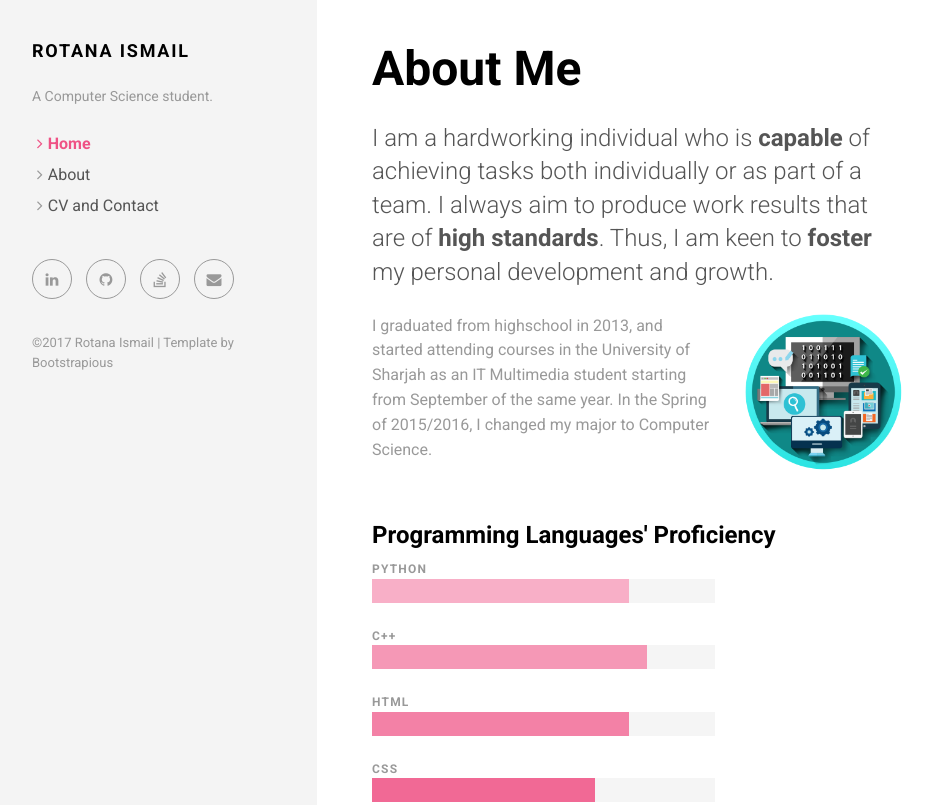
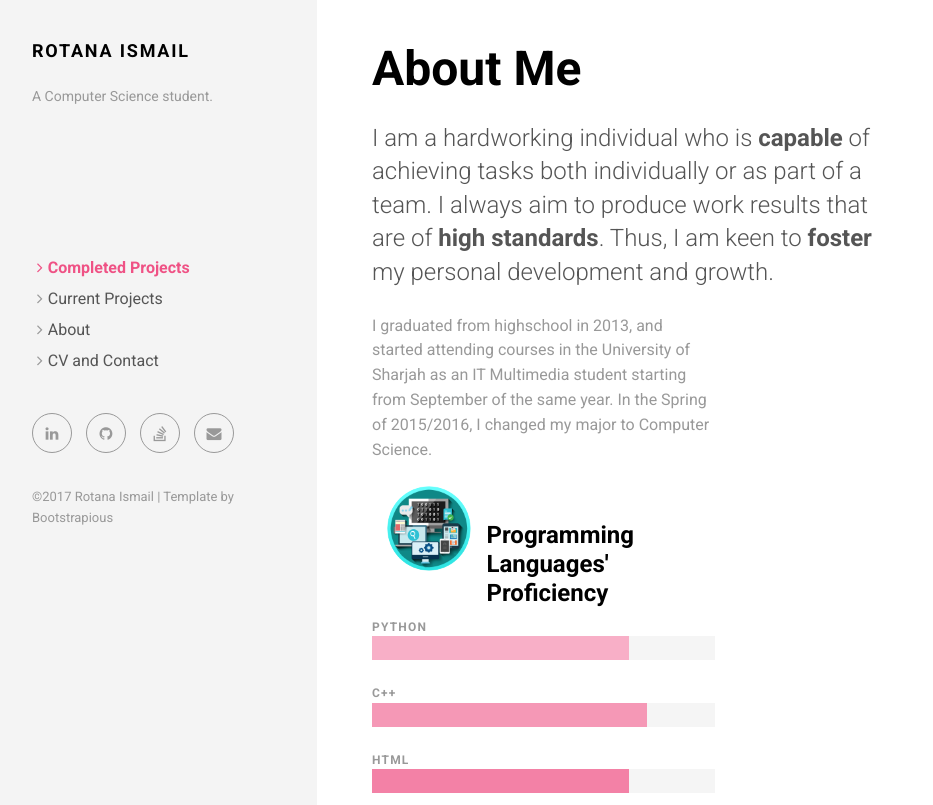
Before and after one commit to rotanaLBI/Portfolio, a plain HTML site: page Online Portfolio/about.html in a window 1280 px wide. Shown: the top 805 px of the page, without its empty margins (3-936 px from the left). Drawn offline with nearby package versions, Linux system fonts and the light colour scheme.

Commit message:
Update about.html

```diff
--- a/Online Portfolio/about.html
+++ b/Online Portfolio/about.html
@@ -32,8 +32,12 @@
             <div class="sidebar-content">
               <h1 class="sidebar-heading"> <a href="index.html">Rotana Ismail</a></h1>
               <p class="sidebar-p">A Computer Science student.</p>
+
+              <br><br><br><br><br>
+
               <ul class="sidebar-menu">
-                <li class="active"><a href="index.html">Home</a></li>
+                <li class="active"><a href="https://rotanalbi.github.io/Portfolio/Online%20Portfolio/">Completed Projects</a></li>
+                <li><a href="https://rotanalbi.github.io/Portfolio/Online%20Portfolio/">Current Projects</a></li>
                 <li><a href="about.html">About</a></li>
                 <li><a href="contact.html">CV and Contact</a></li>
               </ul>
@@ -71,9 +75,12 @@
                   <div class="row">
                     <div class="col-md-8">
                       <p>I graduated from highschool in 2013, and started attending courses in the University of Sharjah as an IT Multimedia student starting from September of the same year. In the Spring of 2015/2016, I changed my major to Computer Science.</p>
+                      <div class="col-md-4">
+                        <p><img src="img/about.png" alt="" class="image img-circle img-responsive" style="height= 80%;"></p>
+                      </div>
 
                       <br>
-                      <h4>Programming&nbspLanguages'&nbspProficiency</h4>
+                      <h4>Programming Languages' Proficiency</h4>
                       <div class="skill-item">
                         <div class="progress-title">Python</div>
                         <div class="progress">
@@ -110,9 +117,6 @@
                           <div role="progressbar" aria-valuenow="70" aria-valuemin="0" aria-valuemax="100" style="width: 60%;" class="progress-bar progress-bar-skill6"><span class="sr-only">60</span></div>
                         </div>
                       </div>
-                    </div>
-                    <div class="col-md-4">
-                      <p><img src="img/about.png" alt="" class="image img-circle img-responsive"></p>
                     </div>
                   </div>
                   <p>Languages are sorted in terms of most to least recently used.</p>
```
